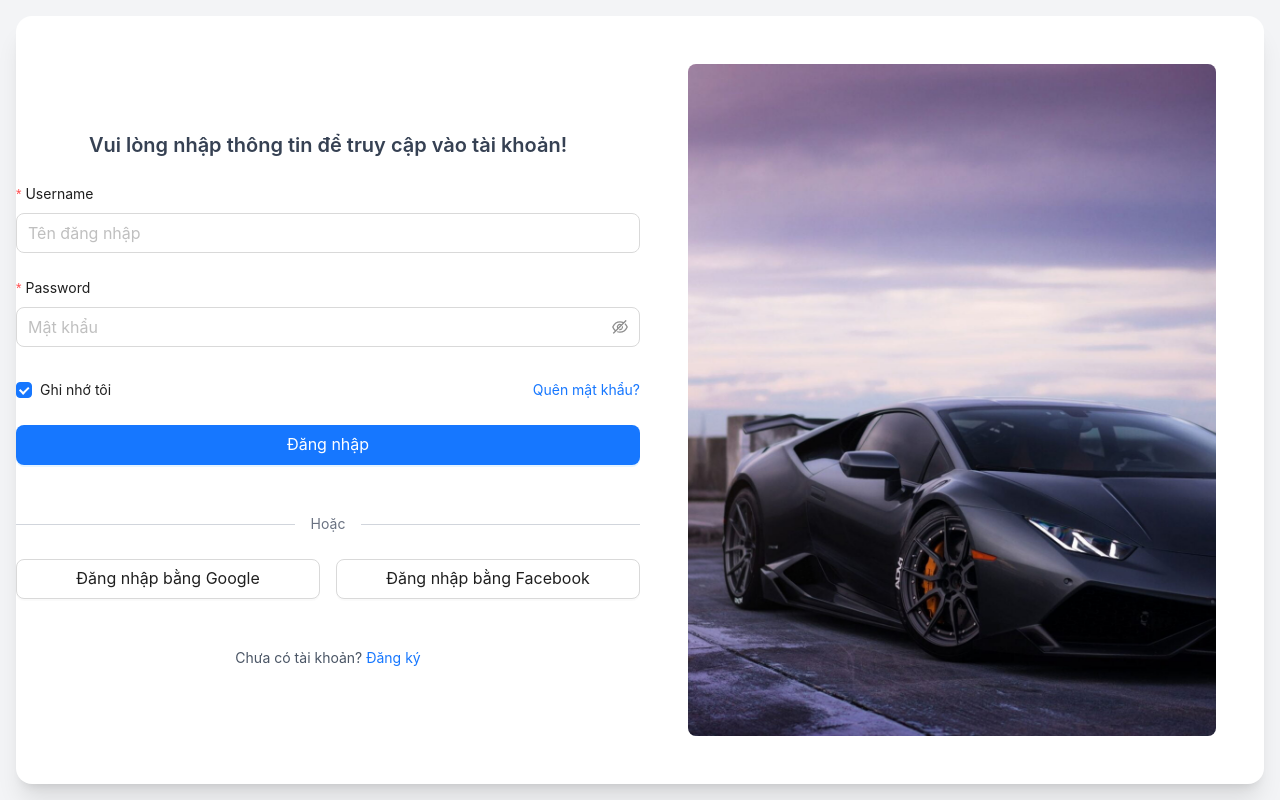
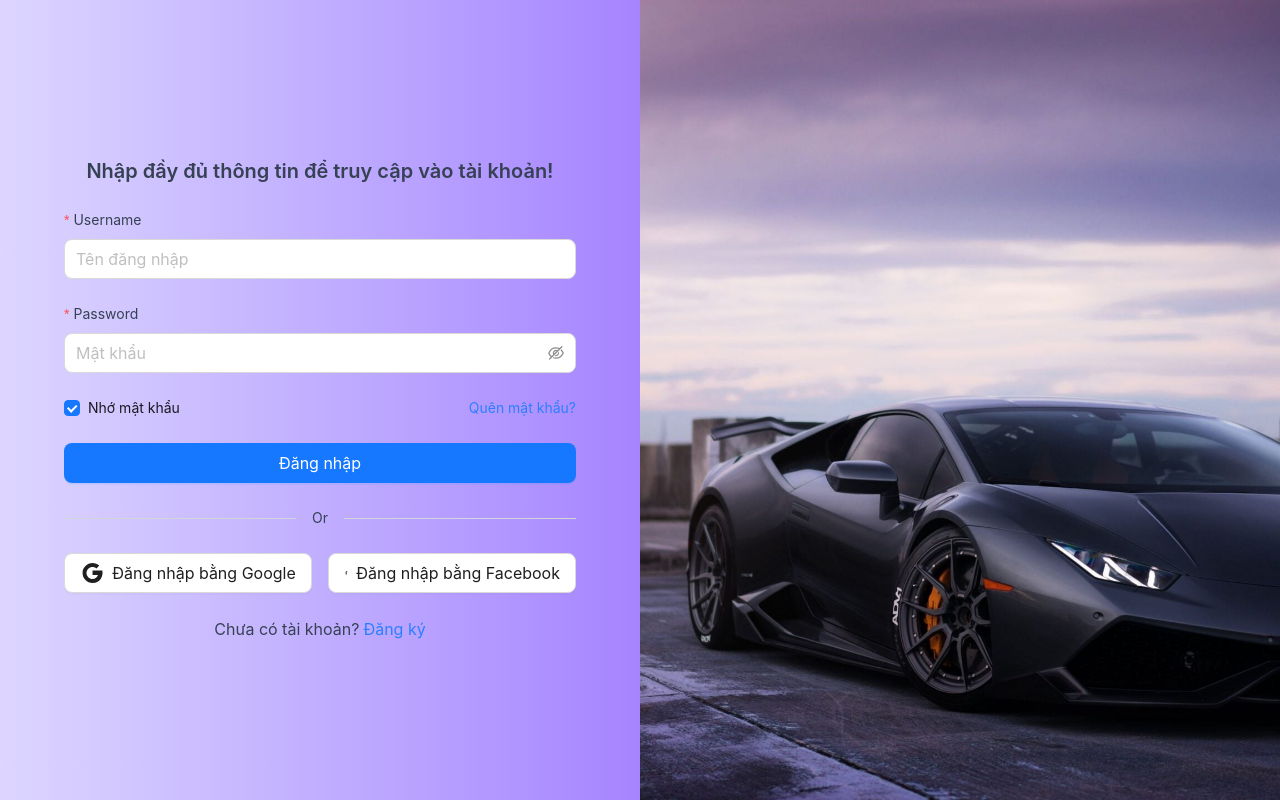
Before and after one commit to masterquanh06/auto-drive, a React (Vite) app: page /login in a window 1280 px wide. Built offline with nearby package versions, Linux system fonts and the light colour scheme.

Commit message:
edit login page

```diff
--- a/src/pages/Login.tsx
+++ b/src/pages/Login.tsx
@@ -1,6 +1,8 @@
 import { Button, Checkbox, Form, Input } from 'antd';
 import { Link } from 'react-router';
 import Background from '../assets/images/Background.jpg';
+import FbIcon from '../components/Icons/FbIcon';
+import GoogleIcon from '../components/Icons/GoogleIcon';
 
 const Login = () => {
   type FieldType = {
@@ -12,35 +14,32 @@ const Login = () => {
 
 
   return (
-    <div className="min-h-screen bg-gray-100 flex items-center justify-center p-4">
-      <div className="flex flex-col md:flex-row bg-white rounded-2xl shadow-xl overflow-hidden max-w-7xl w-full h-[96vh]">
+    <div className="min-h-screen flex flex-col md:flex-row">
       {/* Form Section */}
+      <div className="w-full md:w-1/2 flex items-center justify-center p-8  bg-gradient-to-r from-violet-200 to-violet-400">
         <Form
-
           name="login"
           initialValues={{ remember: true }}
           autoComplete="off"
-          className="w-full md:w-1/2 p-12 space-y-6 flex flex-col justify-center"
+          className="w-full max-w-lg"
           layout="vertical"
         >
           <h1 className="text-center mb-6 text-xl font-semibold text-gray-700">
-            Vui lòng nhập thông tin để truy cập vào tài khoản!
+            Nhập đầy đủ thông tin để truy cập vào tài khoản!
           </h1>
 
           <Form.Item<FieldType>
-            label="Username"
+            label={<span className="text-gray-700">Username</span>}
             name="username"
-
             rules={[{ required: true, message: 'Vui lòng nhập tên đăng nhập!' }]}
           >
-            <Input tabIndex={1} placeholder="Tên đăng nhập" size="large" />
+            <Input placeholder="Tên đăng nhập" size="large" />
           </Form.Item>
 
           <Form.Item<FieldType>
+            label={<span className="text-gray-700">Password</span>}
             name="password"
-            label="Password"
             rules={[{ required: true, message: 'Vui lòng nhập mật khẩu!' }]}
-            style={{ marginBottom: "2rem" }}
           >
             <Input.Password placeholder="Mật khẩu" size="large" />
           </Form.Item>
@@ -51,10 +50,10 @@ const Login = () => {
               valuePropName="checked"
               noStyle
             >
-              <Checkbox>Ghi nhớ tôi</Checkbox>
+              <Checkbox>Nhớ mật khẩu</Checkbox>
             </Form.Item>
-            <Link to="#" className="text-blue-600 hover:text-blue-500">
-              Quên mật khẩu?
+            <Link to="#">
+              <p className="text-blue-500 hover:text-violet-600">Quên mật khẩu?</p>
             </Link>
           </div>
 
@@ -71,35 +70,35 @@ const Login = () => {
 
           <div className="flex items-center justify-center my-6">
             <div className="flex-grow h-px bg-gray-300" />
-            <span className="px-4 text-gray-500">Hoặc</span>
+            <span className="px-4 text-gray-700">Or</span>
             <div className="flex-grow h-px bg-gray-300" />
           </div>
 
           <div className="grid grid-cols-2 gap-4">
-            <Button size="large">
-              Đăng nhập bằng Google
+            <Button size="large" className="border-gray-300">
+              <GoogleIcon /> Đăng nhập bằng Google
             </Button>
             <Button size="large" className="border-gray-300">
-              Đăng nhập bằng Facebook
+              <FbIcon />Đăng nhập bằng Facebook
             </Button>
           </div>
 
-          <div className="text-center mt-6">
-            <span className="text-gray-600">Chưa có tài khoản? </span>
-            <Link to="/signup" className="text-blue-500 hover:text-blue-700">
-              Đăng ký
+          <div className="text-center mt-6 flex items-center justify-center">
+            <span className="text-gray-700 text-[16px]">Chưa có tài khoản?</span>
+            <Link to="/signup" >
+              <p className="text-blue-500 hover:text-violet-600 text-[16px] ml-1">Đăng ký</p>
             </Link>
           </div>
         </Form>
+      </div>
 
       {/* Image Section */}
-        <div className="hidden md:block w-1/2 p-12">
+      <div className="hidden md:block w-full md:w-1/2">
         <img
           src={Background}
           alt="Login Background"
-            className="w-full h-full object-cover rounded-lg"
+          className="w-full h-full object-cover"
         />
-        </div>
       </div>
     </div>
   );
```
Lines whose indentation alone changed are shown as unchanged.
